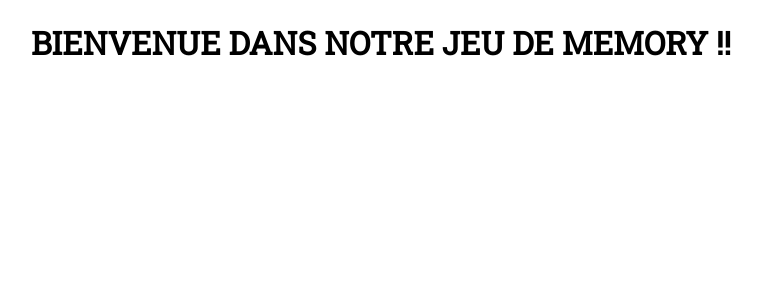
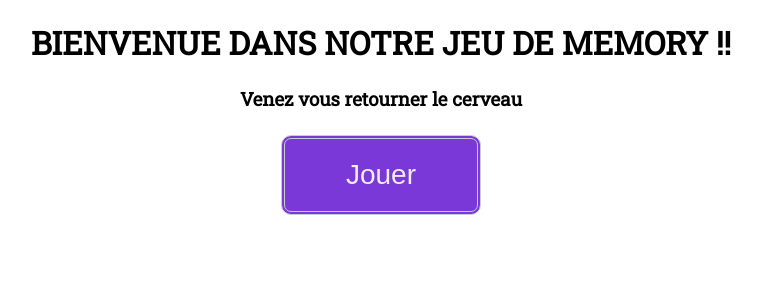
Before and after one commit to BaptisteCMY/memories, a PHP site: page / in a window 1280 px wide. Shown: the top 300 px of the page, without its empty margins (259-1021 px from the left). Run offline with PHP 8.4, Linux system fonts and the light colour scheme.

Commit message:
maj index.html

```diff
--- a/assets/css/headerindex.css
+++ b/assets/css/headerindex.css
@@ -4,3 +4,25 @@ body{
     font-family: 'Roboto Slab', serif;
     margin: 0;
 }
+
+.bouton_jouer{
+    display: inline-block;
+  background-color: #7b38d8;
+  border-radius: 10px;
+  border: 4px double #cccccc;
+  color: #eeeeee;
+  text-align: center;
+  font-size: 28px;
+  padding: 20px;
+  width: 200px;
+  -webkit-transition: all 0.5s;
+  -moz-transition: all 0.5s;
+  -o-transition: all 0.5s;
+  transition: all 0.5s;
+  cursor: pointer;
+  margin: 5px;
+}
+
+.bouton_jouer:hover {
+    background-color: rgb(0, 179, 255);
+  }
--- a/index.html
+++ b/index.html
@@ -9,9 +9,12 @@
         <body>
             <header>
 
+                <center><h1>BIENVENUE DANS NOTRE JEU DE MEMORY !!</h1></center>
+                <center><h3>Venez vous retourner le cerveau</h3></center>
+                <center><a href="inscription.html"><button onclick="window.location.href = '';" class="bouton_jouer" type="button">Jouer</button></a></center>
             </header>
             <main>
-                <center><h1>BIENVENUE DANS NOTRE JEU DE MEMORY !!</h1></center>
+
 
             </main>
             <footer>
```
